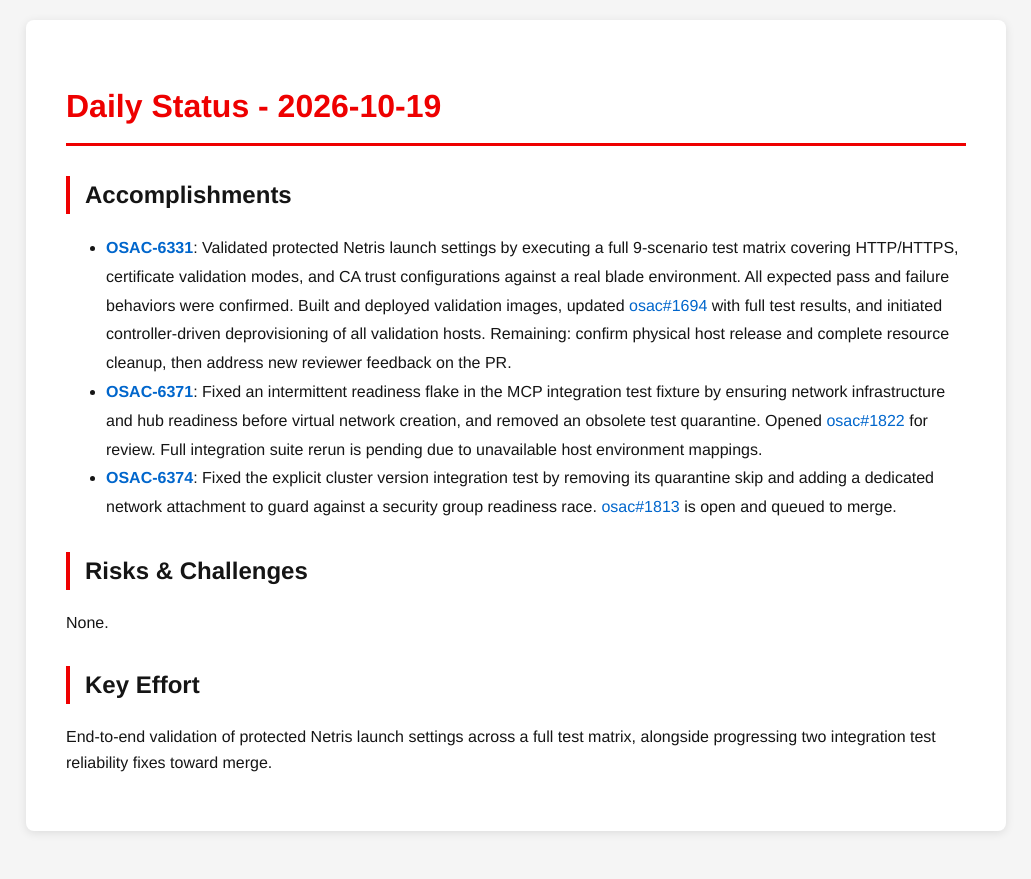
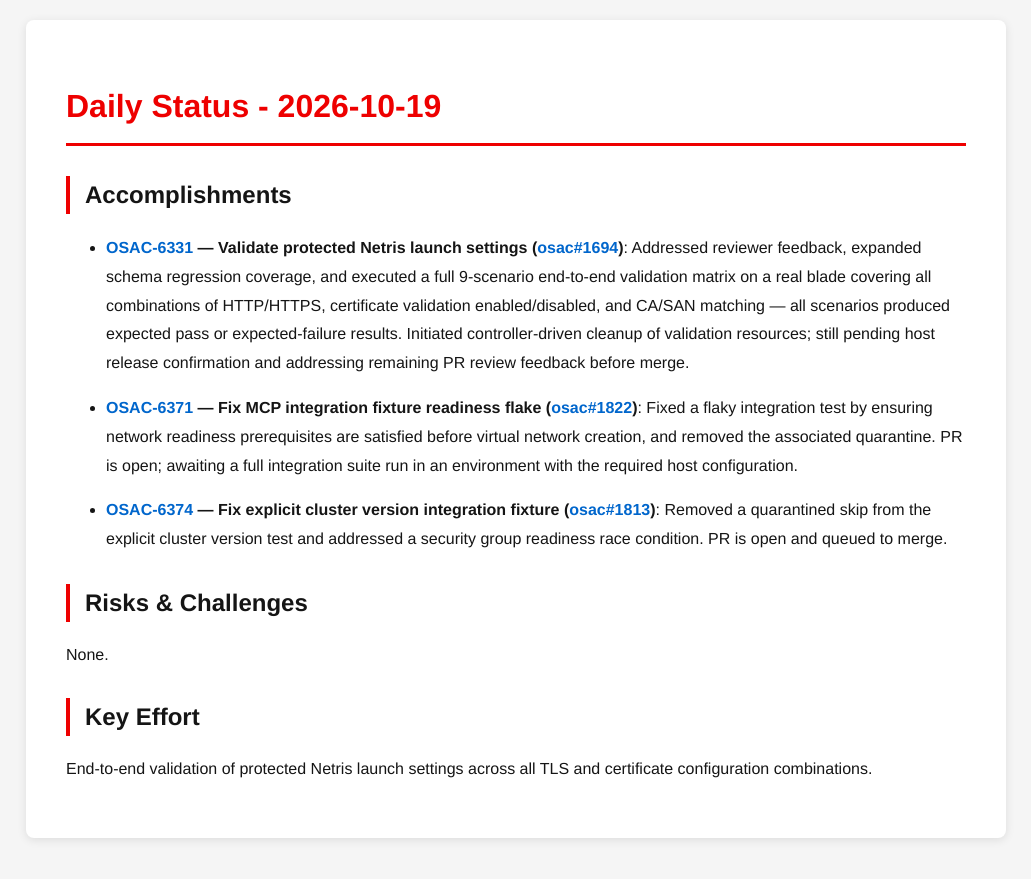
Before and after one commit to tzvatot/daily-status, a Jekyll site: the page built from 2026-10-19.md, in a window 1280 px wide. Shown: the top 879 px of the page, without its empty margins (124-1155 px from the left). Built offline with Jekyll 4.4.1, drawn with Linux system fonts in a browser that asks for light colours.

Commit message:
Daily status update - 2026-10-19

```diff
--- a/2026-10-19.md
+++ b/2026-10-19.md
@@ -7,12 +7,14 @@ date: 2026-10-19
 # Daily Status - 2026-10-19
 
 ## Accomplishments
-- **[OSAC-6331](https://redhat.atlassian.net/browse/OSAC-6331)**: Validated protected Netris launch settings by executing a full 9-scenario test matrix covering HTTP/HTTPS, certificate validation modes, and CA trust configurations against a real blade environment. All expected pass and failure behaviors were confirmed. Built and deployed validation images, updated [osac#1694](https://github.com/osac-project/osac/pull/1694) with full test results, and initiated controller-driven deprovisioning of all validation hosts. Remaining: confirm physical host release and complete resource cleanup, then address new reviewer feedback on the PR.
-- **[OSAC-6371](https://redhat.atlassian.net/browse/OSAC-6371)**: Fixed an intermittent readiness flake in the MCP integration test fixture by ensuring network infrastructure and hub readiness before virtual network creation, and removed an obsolete test quarantine. Opened [osac#1822](https://github.com/osac-project/osac/pull/1822) for review. Full integration suite rerun is pending due to unavailable host environment mappings.
-- **[OSAC-6374](https://redhat.atlassian.net/browse/OSAC-6374)**: Fixed the explicit cluster version integration test by removing its quarantine skip and adding a dedicated network attachment to guard against a security group readiness race. [osac#1813](https://github.com/osac-project/osac/pull/1813) is open and queued to merge.
+- **[OSAC-6331](https://redhat.atlassian.net/browse/OSAC-6331) — Validate protected Netris launch settings ([osac#1694](https://github.com/osac-project/osac/pull/1694))**: Addressed reviewer feedback, expanded schema regression coverage, and executed a full 9-scenario end-to-end validation matrix on a real blade covering all combinations of HTTP/HTTPS, certificate validation enabled/disabled, and CA/SAN matching — all scenarios produced expected pass or expected-failure results. Initiated controller-driven cleanup of validation resources; still pending host release confirmation and addressing remaining PR review feedback before merge.
+
+- **[OSAC-6371](https://redhat.atlassian.net/browse/OSAC-6371) — Fix MCP integration fixture readiness flake ([osac#1822](https://github.com/osac-project/osac/pull/1822))**: Fixed a flaky integration test by ensuring network readiness prerequisites are satisfied before virtual network creation, and removed the associated quarantine. PR is open; awaiting a full integration suite run in an environment with the required host configuration.
+
+- **[OSAC-6374](https://redhat.atlassian.net/browse/OSAC-6374) — Fix explicit cluster version integration fixture ([osac#1813](https://github.com/osac-project/osac/pull/1813))**: Removed a quarantined skip from the explicit cluster version test and addressed a security group readiness race condition. PR is open and queued to merge.
 
 ## Risks & Challenges
 None.
 
 ## Key Effort
-End-to-end validation of protected Netris launch settings across a full test matrix, alongside progressing two integration test reliability fixes toward merge.
+End-to-end validation of protected Netris launch settings across all TLS and certificate configuration combinations.
```
